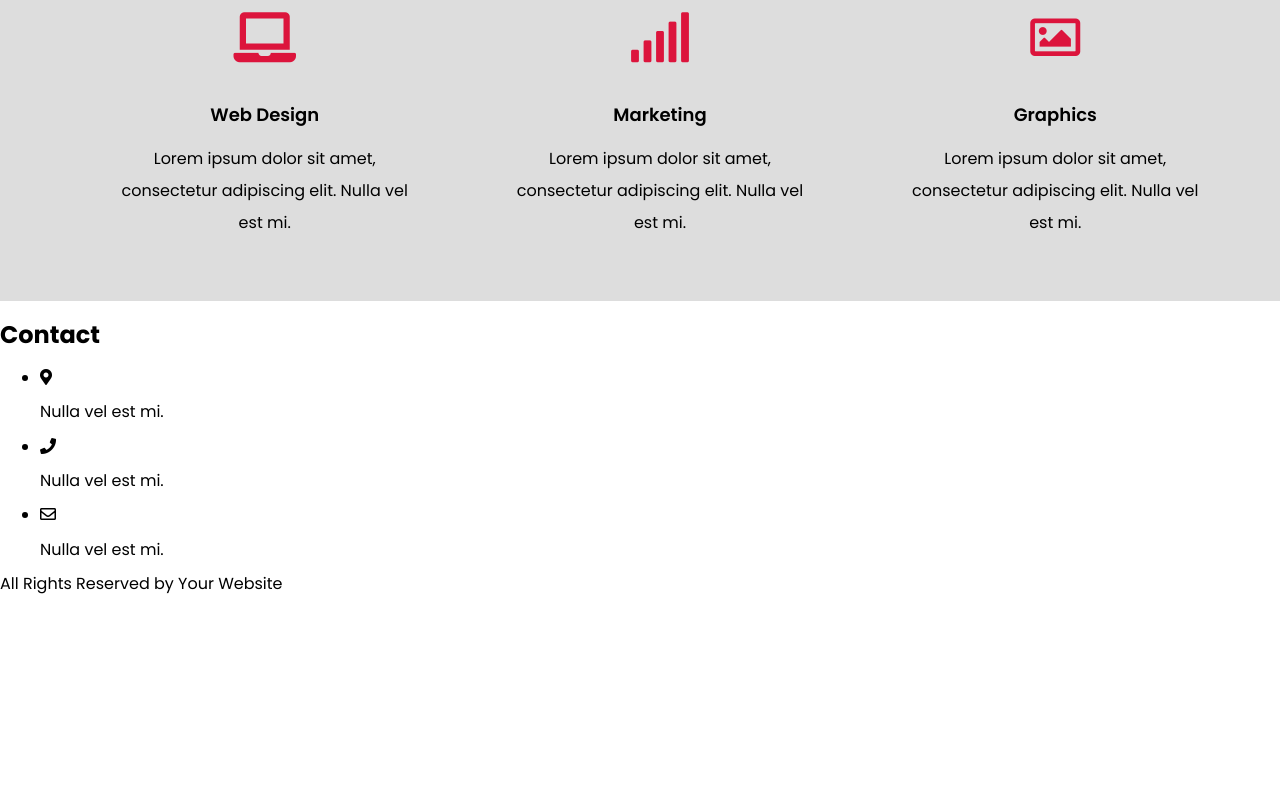
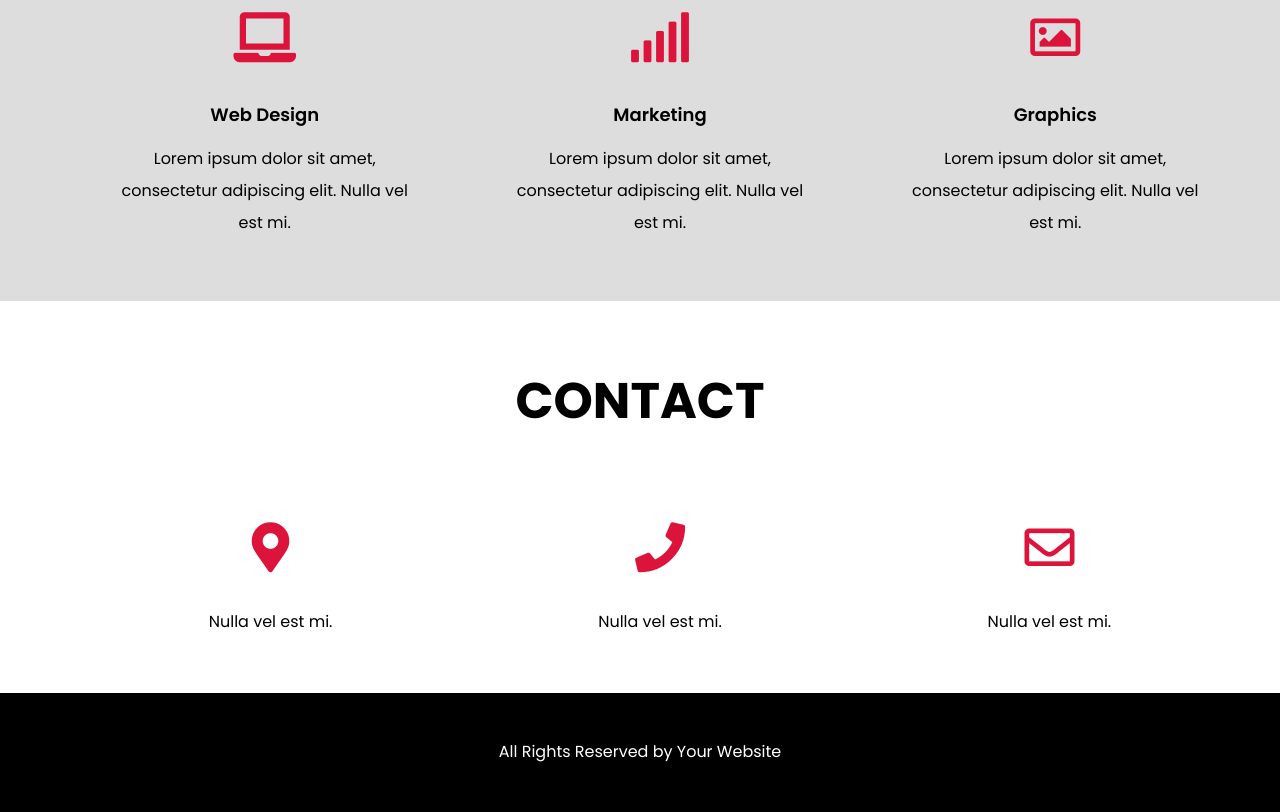
Before and after one commit to AnnaSmierzchala/new-project, a plain HTML site: page index.html in a window 1280 px wide. Shown: the part 1459-2271 px from the top of the page. Before the commit the page ends 2054 px from the top, so only its background shows below. Drawn offline with Linux system fonts and the light colour scheme.

Commit message:
add styles for footer and contact section

```diff
--- a/style.css
+++ b/style.css
@@ -220,3 +220,48 @@ body {
 .services__list-subtitle {
     line-height: 2;
 }
+
+.contact {
+
+    padding: 30px;
+}
+
+.contact__title {
+    text-align: center;
+    font-size: 50px;
+    padding-bottom: 50px;
+    text-transform: uppercase;
+
+}
+
+.contact__list {
+    display: flex;
+    width: 100%;
+    flex-wrap: wrap;
+    justify-content: center;
+    text-align: center;
+}
+
+.contact__list-item {
+    list-style: none;
+    padding: 0 50px;
+    text-align: center;
+    flex-basis: 33%;
+   }
+
+   .contact__list-icon {
+       font-size: 50px;
+       color: crimson;
+       margin-bottom: 25px;
+
+   }
+
+   .footer {
+       display: flex;
+       flex-direction: column;
+       align-items: center;
+       background: #000;
+       color: #fff;
+       text-align: center;
+       padding: 50px 0;
+   }
```
